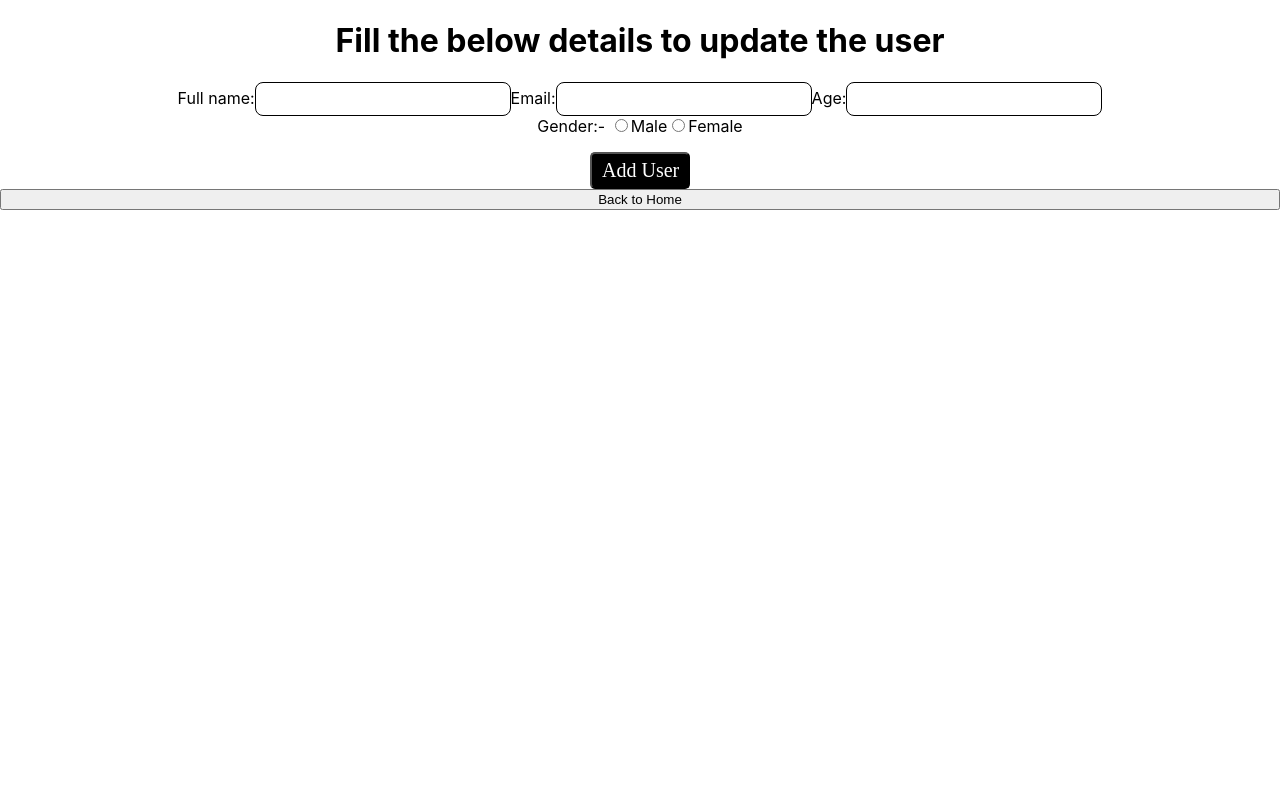
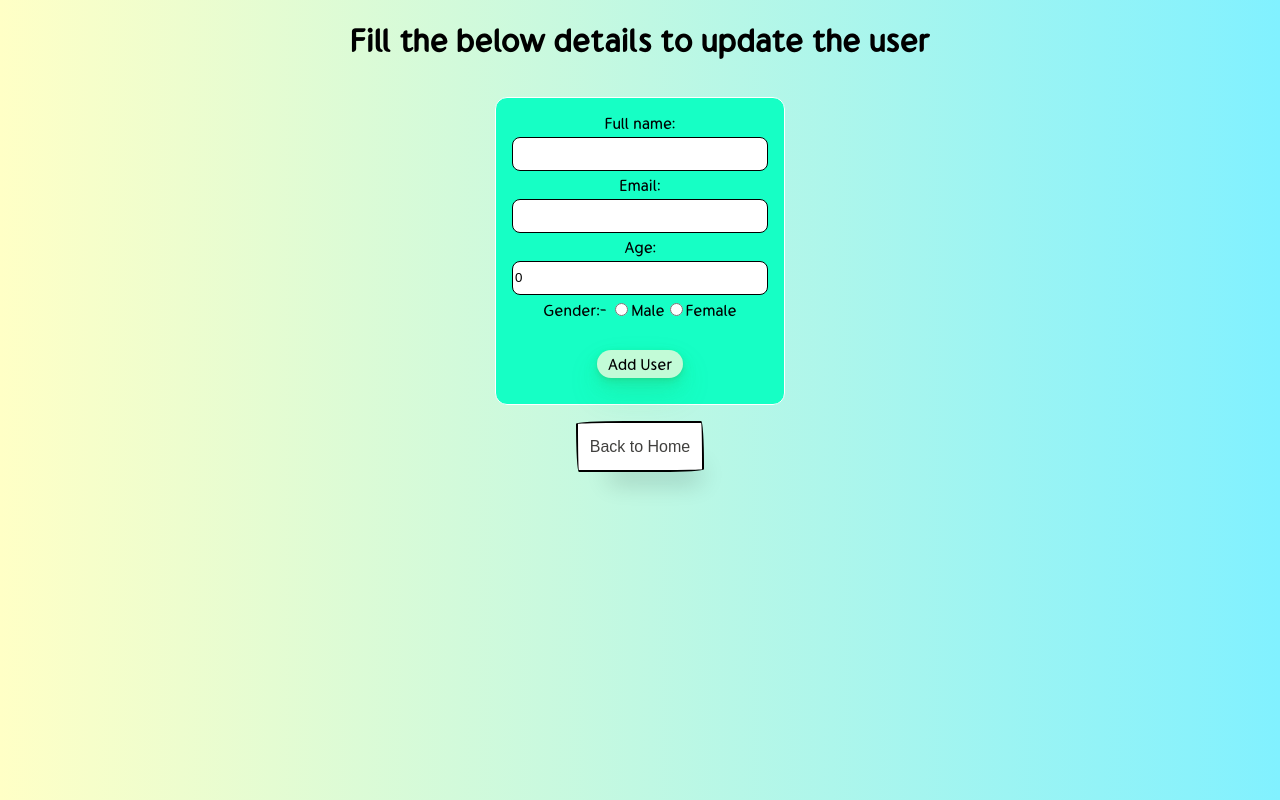
Before and after one commit to RavitejaBoddu/CRUD-example, a React (Create React App) app: page /update/1 in a window 1280 px wide. Built offline with nearby package versions, Linux system fonts and the light colour scheme; no server answers.

Commit message:
updated the UI

```diff
--- a/src/App.css
+++ b/src/App.css
@@ -3,21 +3,16 @@
 }
 
 body {
-  /* background: black; */
+  /* background: #c2fbd7; */
+  background:linear-gradient(90deg, rgba(255, 255, 198, 1) 0%, rgba(129, 241, 255, 1) 100%);
   color: rgb(0, 0, 0);
 }
 
 .main-container {
   display: flex;
   flex-direction: column;
-}
-
-.right-container {
-  display: flex;
   justify-content: center;
-  align-items: center;
-  flex-direction: column;
-  flex: 1;
+  gap: 1rem;
 }
 
 .form-container {
@@ -35,7 +30,7 @@ body {
   padding: 1rem;
   border-radius: 12px;
   font-size: 16px;
-  background: rgb(233, 233, 233);
+  background: rgb(22, 255, 197);
   color: rgb(0, 0, 0);
 }
 
@@ -51,23 +46,6 @@ body {
   display: flex;
   justify-content: center;
   margin-top: 1rem;
-}
-
-.button {
-  font-family: 'Gumela';
-  background: #000000;
-  color: white;
-  font-size: 20px;
-  border-radius: 5px;
-  padding: 5px 10px;
-  width: 100px;
-}
-
-.button:hover {
-  cursor: pointer;
-  color: #000000;
-  background: white;
-  border: 1px solid rgb(61, 58, 58);
 }
 
 @keyframes App-logo-spin {
@@ -129,3 +107,121 @@ body {
     transform: translateX(0);
   }
 }
+
+.button {
+  background-color: #c2fbd7;
+  border-radius: 100px;
+  box-shadow: rgba(44, 187, 99, .15) 0 1px 2px,rgba(44, 187, 99, .15) 0 2px 4px,rgba(44, 187, 99, .15) 0 4px 8px,rgba(44, 187, 99, .15) 0 8px 16px,rgba(44, 187, 99, .15) 0 16px 32px;
+  color: rgb(0, 0, 0);
+  cursor: pointer;
+  padding: 5px 10px;
+  text-align: center;
+  transition: all 0.3s ease;
+  font-size: 16px;
+  touch-action: manipulation;
+  border:none;
+  margin: 10px;
+  font-family: 'Gumela';
+}
+.button:hover{
+  transform: scale(1.1);
+  background-color: rgb(224, 197, 197);
+  color: rgb(0, 0, 0);
+}
+
+.button:focus {
+  box-shadow: rgba(0, 0, 0, .3) 2px 8px 4px -6px;
+}
+
+.refresh-button {
+  align-self: center;
+  background-color: #fff;
+  background-image: none;
+  background-position: 0 90%;
+  background-repeat: repeat no-repeat;
+  background-size: 4px 3px;
+  border-radius: 15px 225px 255px 15px 15px 255px 225px 15px;
+  border-style: solid;
+  border-width: 2px;
+  box-shadow: rgba(0, 0, 0, .2) 15px 28px 25px -18px;
+  box-sizing: border-box;
+  color: #41403e;
+  cursor: pointer;
+  display: inline-block;
+  font-family: Neucha, sans-serif;
+  font-size: 1rem;
+  line-height: 23px;
+  outline: none;
+  padding: .75rem;
+  text-decoration: none;
+  transition: all 235ms ease-in-out;
+  border-bottom-left-radius: 15px 255px;
+  border-bottom-right-radius: 225px 15px;
+  border-top-left-radius: 255px 15px;
+  border-top-right-radius: 15px 225px;
+  user-select: none;
+  -webkit-user-select: none;
+  touch-action: manipulation;
+}
+
+.refresh-button:hover {
+  box-shadow: rgba(0, 0, 0, .3) 2px 8px 8px -5px;
+  transform: translate3d(0, 2px, 0);
+  background: #c2fbd7;
+}
+
+.refresh-button:focus {
+  box-shadow: rgba(0, 0, 0, .3) 2px 8px 4px -6px;
+}
+
+.home-button {
+  background-color: #3DD1E7;
+  border: 0 solid #E5E7EB;
+  box-sizing: border-box;
+  color: #000000;
+  display: flex;
+  font-family: ui-sans-serif,system-ui,-apple-system,system-ui,"Segoe UI",Roboto,"Helvetica Neue",Arial,"Noto Sans",sans-serif,"Apple Color Emoji","Segoe UI Emoji","Segoe UI Symbol","Noto Color Emoji";
+  font-size: 1rem;
+  font-weight: 700;
+  justify-content: center;
+  line-height: 1.75rem;
+  padding: .75rem 1.65rem;
+  position: relative;
+  text-align: center;
+  text-decoration: none #000000 solid;
+  text-decoration-thickness: auto;
+  width: 100%;
+  max-width: 460px;
+  position: relative;
+  cursor: pointer;
+  transform: rotate(-2deg);
+  user-select: none;
+  -webkit-user-select: none;
+  touch-action: manipulation;
+}
+
+.home-button:focus {
+  outline: 0;
+}
+
+.home-button:after {
+  content: '';
+  position: absolute;
+  border: 1px solid #000000;
+  bottom: 4px;
+  left: 4px;
+  width: calc(100% - 1px);
+  height: calc(100% - 1px);
+}
+
+.home-button:hover:after {
+  bottom: 2px;
+  left: 2px;
+}
+
+@media (min-width: 768px) {
+  .home-button{
+    padding: .75rem 3rem;
+    font-size: 1.25rem;
+  }
+}
--- a/src/components/HomePage/Home.css
+++ b/src/components/HomePage/Home.css
@@ -0,0 +1,26 @@
+.home-container {
+  display: flex;
+  justify-content: space-around;
+  align-items: center;
+  height: 100vh;
+}
+
+.left-container {
+  display: flex;
+  margin-top: 3rem;
+}
+
+@media (min-width: 768px) and (max-width: 1040px) {
+  .home-container {
+    display: flex;
+    flex-direction: column;
+    height: max-content;
+  }
+}
+@media (min-width: 481px) and (max-width: 767px) {
+  .home-container {
+    display: flex;
+    flex-direction: column;
+    height: max-content;
+  }
+}
--- a/src/components/HomePage/Home.jsx
+++ b/src/components/HomePage/Home.jsx
@@ -1,13 +1,17 @@
 import React from "react";
 import AddUser from "../AddUser/AddUser";
 import UserList from "../UserList/UserList";
-
+import "./Home.css";
 
 const Home = () => {
   return (
-    <div>
-      <AddUser />
-      <UserList />
+    <div className="home-container">
+      <div className="right-container">
+        <AddUser />
+      </div>
+      <div className="left-container">
+        <UserList />
+      </div>
     </div>
   );
 };
--- a/src/components/UpdateUser/UpdateUser.jsx
+++ b/src/components/UpdateUser/UpdateUser.jsx
@@ -1,90 +1,87 @@
 import axios from "axios";
 import React, { useEffect, useState } from "react";
-import { useParams } from "react-router-dom";
+import { Link, useParams } from "react-router-dom";
+import './UpdateUser.css'
 
 const UpdateUser = () => {
   const { id } = useParams();
 
-  const [userData, setUserData] = useState({});
+  const [userData, setUserData] = useState({
+      name : "",
+      email: "",
+      age: 0,
+      gender: ""
+  });
 
-  const url = `https://crudcrud.com/api/3bf73c644c014a82b3ca62b105859f5f/users/${id}`;
-
+  const url = `https://crudcrud.com/api/8efe99290e1940b4aed596c01f9dbc3f/users/${id}`;
 
   useEffect(() => {
     async function getUser() {
       try {
         const user = await axios.get(url);
-          setUserData(user.data);
+        setUserData(user.data);
         console.log(user.data);
       } catch (error) {
-        console.log("Something is Wrong");
+        console.log(error.message);
       }
     }
     getUser();
   }, [id]);
 
-  const [u_name, setName] = useState(userData.name);
-  const [u_email, setEmail] = useState(userData.email);
-  const [u_age, setAge] = useState(userData.age);
-  const [u_gender, setGender] = useState("");
-  console.log(u_name)
-  console.log(u_email)
-  console.log(u_age)
-  console.log(u_gender)
+  function onTextFieldChange(e) {
+    setUserData({
+     ...userData,
+     [e.target.name]: e.target.value
+    })
+   }
 
-  const handleUpdate = (e) => {
+  const handleUpdate = async (e) => {
     e.preventDefault();
-    const data = new Object();
-
-    data.name = u_name;
-    data.email = u_email;
-    data.age = u_age;
-    data.gender = u_gender;
-
-    fetch(url, {
-      headers: { "Content-Type": "application/json; charset=utf-8" },
-      method: "PUT",
-      body: JSON.stringify(data),
-    }).then((response) => response.json());
-    e.target.reset();
+    fetch(
+      url, {
+        headers: { "Content-Type": "application/json; charset=utf-8" },
+        method: 'PUT',
+        body: JSON.stringify(userData)
+      })
+      .then(response => console.log(response))
   };
-
 
   return (
     <div className="main-container">
       <h1 className="slide-left">Fill the below details to update the user</h1>
+      <div className="form-container">
       <form name="myform" onSubmit={handleUpdate}>
         <label htmlFor="name">Full name:</label>
         <input
-          onChange={(e) => setName(e.target.value)}
+          onChange={(e) => onTextFieldChange(e)}
           type="text"
           name="fullname"
           id="uname"
           className="input"
-          value={u_name}
+          value={userData.name}
         />
         <label htmlFor="email">Email:</label>
         <input
-          onChange={(e) => setEmail(e.target.value)}
+          onChange={(e) => onTextFieldChange(e)}
           type="email"
           name="email"
           id="email"
           className="input"
-          value={u_email}
+          value={userData.email}
         />
         <label htmlFor="age">Age:</label>
         <input
-          onChange={(e) => setAge(e.target.value)}
+          onChange={(e) => onTextFieldChange(e)}
           type="number"
           name="age"
           id="pass"
           className="input"
-          value={u_age}
+          value={userData.age}
         />
         <div className="radio">
           <span>Gender:- </span>
           <input
-            onChange={(e) => setGender(e.target.value)}
+             onChange={(e) => onTextFieldChange(e)}
             type="radio"
             id="male"
             name="gender"
@@ -92,7 +89,7 @@ const UpdateUser = () => {
           />
           <label htmlFor="male">Male</label>
           <input
-            onChange={(e) => setGender(e.target.value)}
+             onChange={(e) => onTextFieldChange(e)}
             type="radio"
             id="female"
             name="gender"
@@ -104,7 +101,8 @@ const UpdateUser = () => {
           <input type="submit" className="button" value="Add User" />
         </div>
       </form>
-      <button >Back to Home</button>
+      </div>
+      <Link to="/"><button className="refresh-button">Back to Home</button></Link>
     </div>
   );
 };
--- a/src/components/UserEntry/UserEntry.jsx
+++ b/src/components/UserEntry/UserEntry.jsx
@@ -3,7 +3,7 @@ import { Link } from "react-router-dom";
 
 const UserEntry = (props) => {
   const { name, email, age, gender, id } = props;
-  const url = `https://crudcrud.com/api/3bf73c644c014a82b3ca62b105859f5f/users/${id}`;
+  const url = `https://crudcrud.com/api/8efe99290e1940b4aed596c01f9dbc3f/users/${id}`;
 
   const deleteUser = () => {
     try {
@@ -24,9 +24,9 @@ const UserEntry = (props) => {
       <td>{gender}</td>
       <td>
         <Link to={`/update/${id}`}>
-          <button className="userlist-btn">Update</button>
+          <button className="button">Update</button>
         </Link>
-        <button className="userlist-btn" onClick={deleteUser}>
+        <button className="button" onClick={deleteUser}>
           Delete
         </button>
       </td>
--- a/src/components/UserList/UserList.css
+++ b/src/components/UserList/UserList.css
@@ -12,20 +12,22 @@ table,
 th,
 td {
   border: 1px solid black;
+  border-radius: 5px;
 }
 
 th {
-  background: black;
-  color: white;
+  background: rgb(255, 178, 178);
+  color: rgb(0, 0, 0);
   padding: 1rem;
 }
 td {
   padding: 1rem;
+  background: rgb(255, 255, 255);
+  color: rgb(0, 0, 0);
 }
-.userlist-btn {
-  margin-right: 5px;
-  padding: 3px;
-  border: 1px solid black;
-  background: rgb(182, 238, 255);
-  border-radius: 8px;
+
+.caption{
+  display: flex;
+  justify-content: space-between;
+  gap: 10rem;
 }
--- a/src/index.css
+++ b/src/index.css
@@ -1,8 +1,11 @@
+@font-face{
+  font-family: Gumela;
+  src: url('../src/fonts/Gumela Regular.otf');
+}
+
 body {
   margin: 0;
-  font-family: -apple-system, BlinkMacSystemFont, 'Segoe UI', 'Roboto', 'Oxygen',
-    'Ubuntu', 'Cantarell', 'Fira Sans', 'Droid Sans', 'Helvetica Neue',
-    sans-serif;
+  font-family: 'Gumela';
   -webkit-font-smoothing: antialiased;
   -moz-osx-font-smoothing: grayscale;
 }
```
Also changed, not shown: src/components/AddUser/AddUser.jsx (+6 -8 lines), src/components/UserList/UserList.jsx (+6 -6 lines), src/fonts/Gumela Regular.otf (added).
